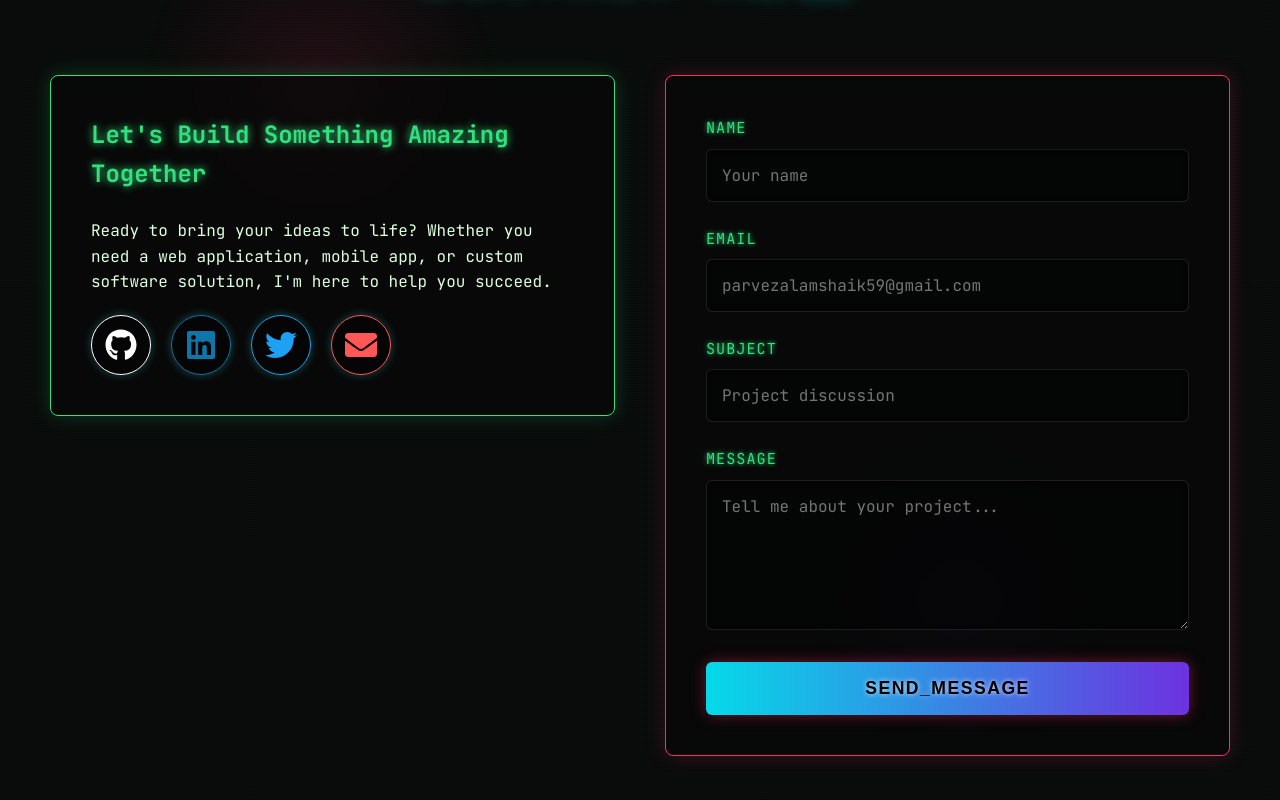
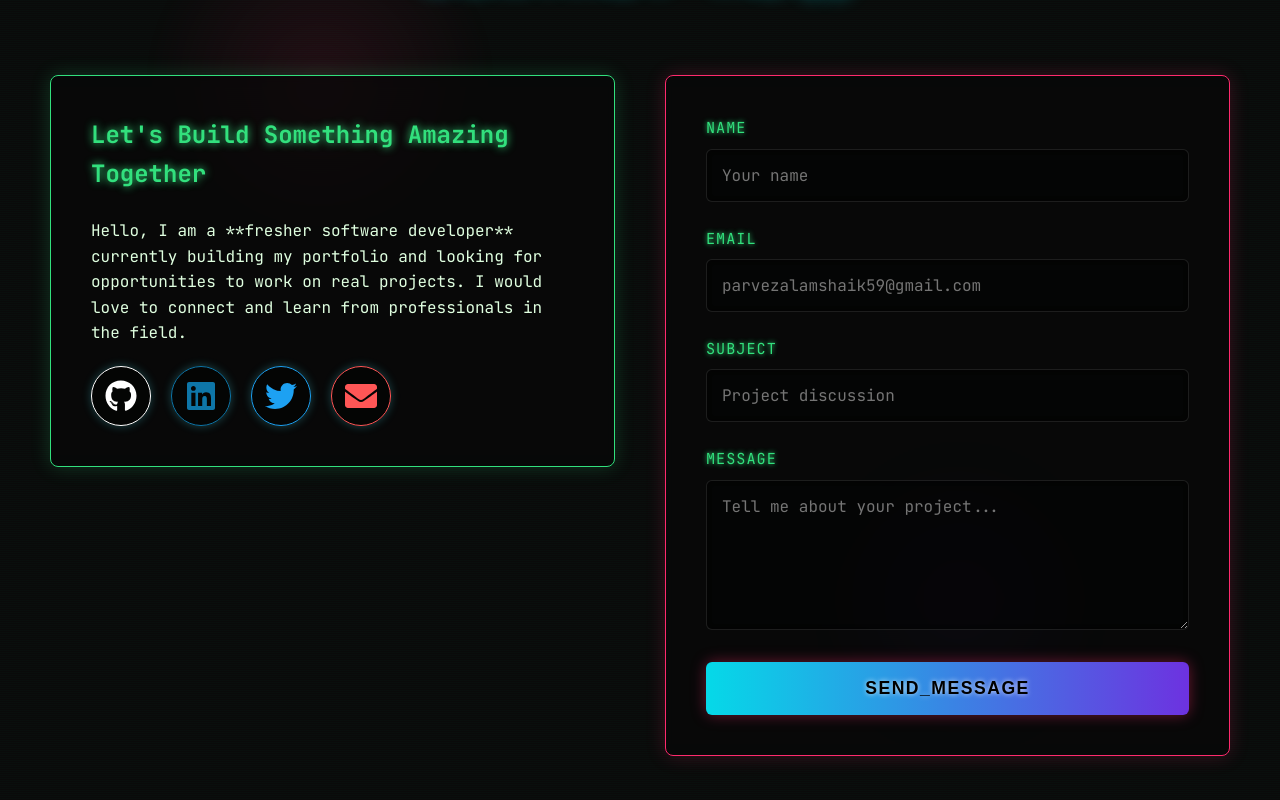
Before and after one commit to ParvezAlam4427/portfolio, a React (Create React App) app: page / in a window 1280 px wide. Shown: the part 4755-5555 px from the top of the page. Built offline with nearby package versions, Linux system fonts and the light colour scheme.

Commit message:
Updated contact section

```diff
--- a/src/components/Contact.jsx
+++ b/src/components/Contact.jsx
@@ -42,12 +42,12 @@ const Contact = () => {
         <div className="info-panel">
           <h3 className="info-title">Let's Build Something Amazing Together</h3>
           <p className="info-text">
-            Ready to bring your ideas to life? Whether you need a web application, mobile app, or custom software solution, I'm here to help you succeed.
+            Hello, I am a **fresher software developer** currently building my portfolio and looking for opportunities to work on real projects. I would love to connect and learn from professionals in the field.
           </p>
 
           {/* Social Icons like HomePage */}
           <div className="social-icons">
-            <a href="https://github.com/ParvezAlam4427" target="_blank" rel="noreferrer">
+            <a href="https://github.com/ParvezAlasm4427" target="_blank" rel="noreferrer">
               <FaGithub />
             </a>
             <a href="www.linkedin.com/in/parvez-alam-shaik-7b1117306" target="_blank" rel="noreferrer">
```
Also changed, not shown: package.json (+5 -6 lines), 1 other file (tests, documents, lock files or other folders).
